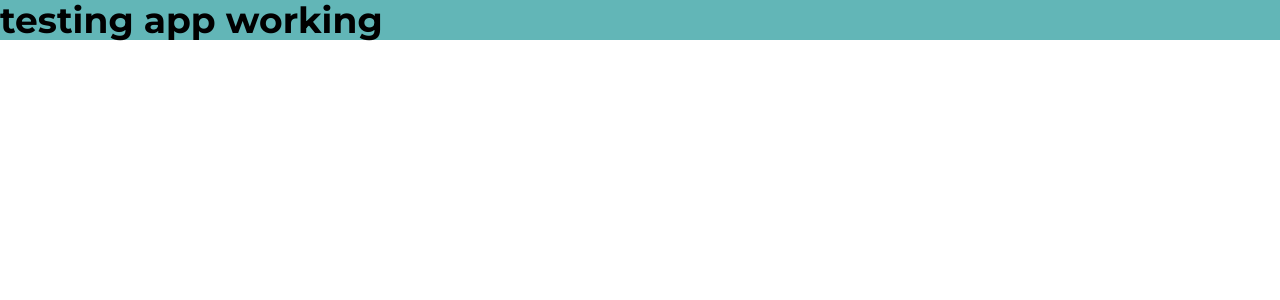
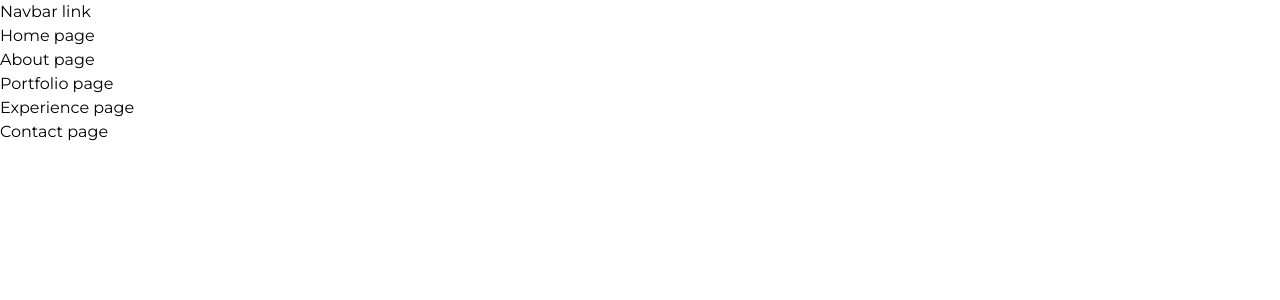
Before and after one commit to Mrst12/portfolio-website, a React (Create React App) app: page / in a window 1280 px wide. Shown: the top 300 px of the page. Built offline with nearby package versions, Linux system fonts and the light colour scheme.

Commit message:
Change title of project, add components needed for the project and link them in app.js

```diff
--- a/public/index.html
+++ b/public/index.html
@@ -24,7 +24,7 @@
       work correctly both with client-side routing and a non-root public URL.
       Learn how to configure a non-root public URL by running `npm run build`.
     -->
-    <title>React App</title>
+    <title>My Portfolio Website</title>
   </head>
   <body>
     <noscript>You need to enable JavaScript to run this app.</noscript>
--- a/src/App.js
+++ b/src/App.js
@@ -1,7 +1,19 @@
+import Navbar from "./components/Navbar.jsx";
+import Home from "./components/Home.jsx";
+import About from "./components/About.jsx";
+import Portfolio from "./components/Portfolio.jsx";
+import Experience from "./components/Experience.jsx";
+import Contact from "./components/Contact.jsx";
+
 function App() {
   return (
     <div>
-      <h1 className="text-4xl font-bold bg-navigation">testing app working</h1>
+      <Navbar />
+      <Home />
+      <About />
+      <Portfolio />
+      <Experience />
+      <Contact />
     </div>
   );
 }
--- /dev/null
+++ b/src/components/About.jsx
@@ -0,0 +1,7 @@
+import React from "react";
+
+const About = () => {
+  return <div>About page</div>;
+};
+
+export default About;
--- /dev/null
+++ b/src/components/Contact.jsx
@@ -0,0 +1,7 @@
+import React from "react";
+
+const Contact = () => {
+  return <div>Contact page</div>;
+};
+
+export default Contact;
--- /dev/null
+++ b/src/components/Experience.jsx
@@ -0,0 +1,7 @@
+import React from "react";
+
+const Experience = () => {
+  return <div>Experience page</div>;
+};
+
+export default Experience;
--- /dev/null
+++ b/src/components/Home.jsx
@@ -0,0 +1,7 @@
+import React from "react";
+
+const Home = () => {
+  return <div>Home page</div>;
+};
+
+export default Home;
--- /dev/null
+++ b/src/components/Navbar.jsx
@@ -0,0 +1,7 @@
+import React from "react";
+
+const Navbar = () => {
+  return <div>Navbar link</div>;
+};
+
+export default Navbar;
--- /dev/null
+++ b/src/components/Portfolio.jsx
@@ -0,0 +1,7 @@
+import React from "react";
+
+const Portfolio = () => {
+  return <div>Portfolio page</div>;
+};
+
+export default Portfolio;
```
